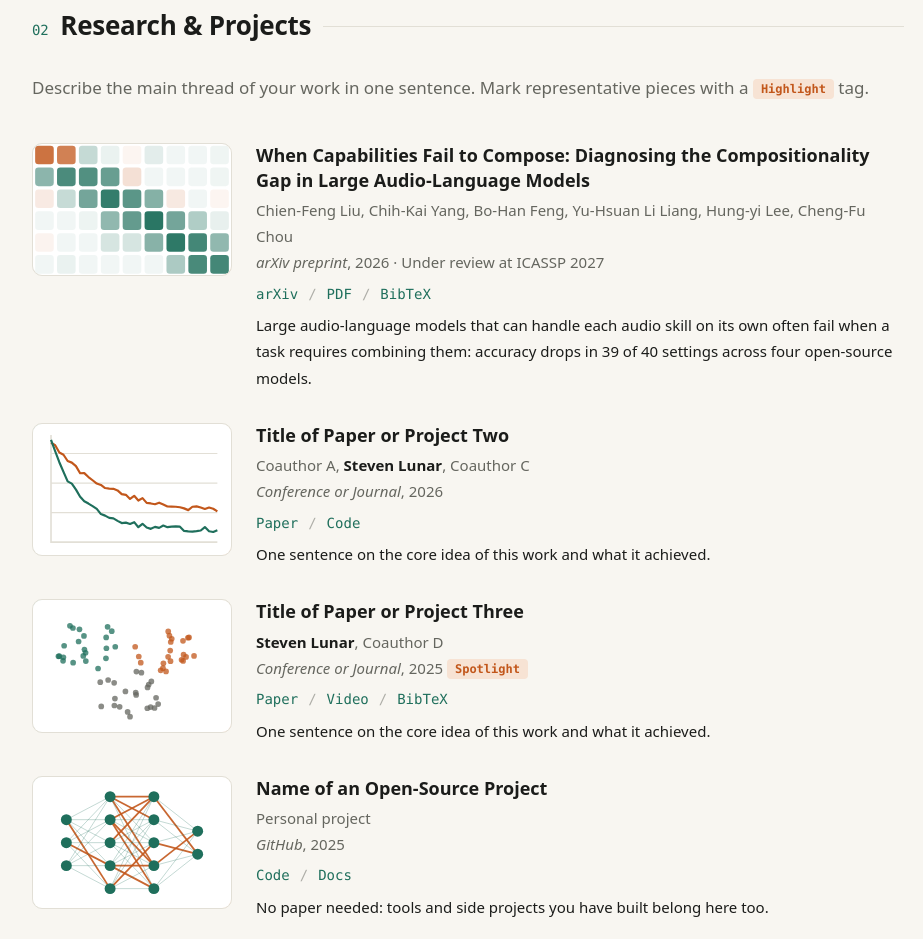
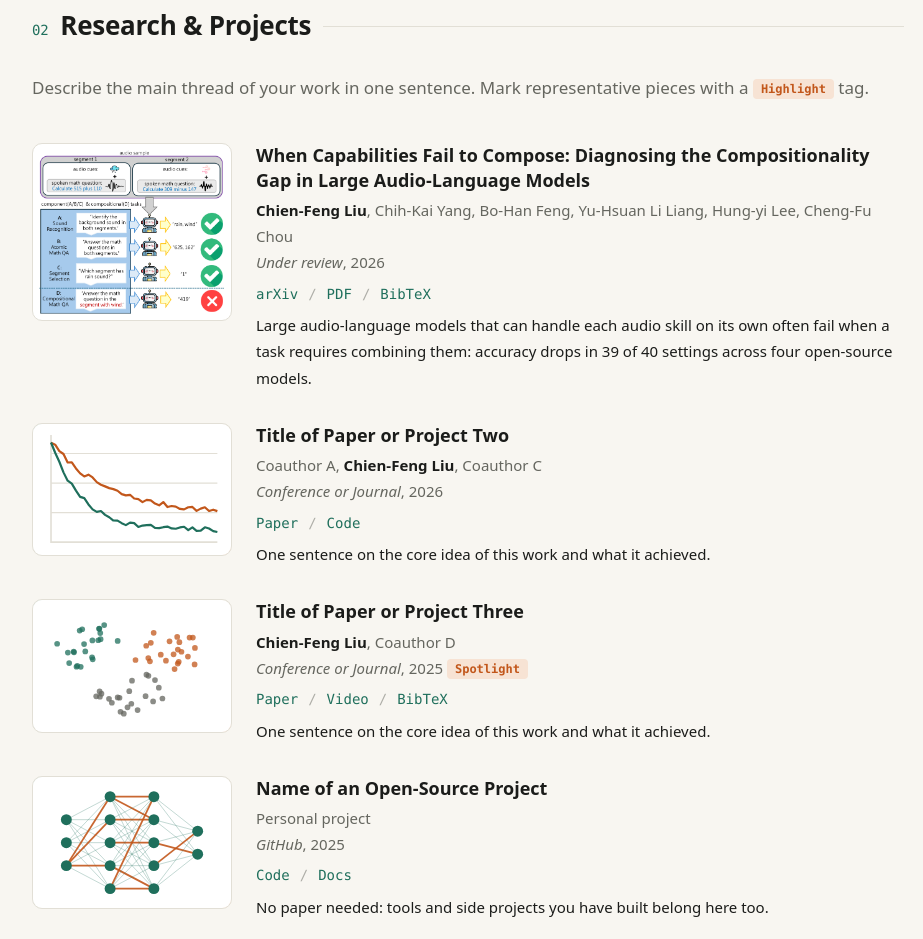
Before and after one commit to steven-lunar/steven-lunar.github.io, a plain HTML site: page index.html in a window 1280 px wide. Shown: the part 987-1926 px from the top of the page, without its empty margins (172-1095 px from the left). Drawn offline with Linux system fonts and the light colour scheme.

Commit message:
Use real name, add paper figure, mark paper as under review
Co-Authored-By: Claude Opus 5.5 <noreply@anthropic.com>

```diff
--- a/index.html
+++ b/index.html
@@ -3,8 +3,8 @@
 <head>
   <meta charset="UTF-8">
   <meta name="viewport" content="width=device-width, initial-scale=1">
-  <title>Steven Lunar</title>
-  <meta name="description" content="Personal homepage of Steven Lunar">
+  <title>Chien-Feng Liu</title>
+  <meta name="description" content="Personal homepage of Chien-Feng Liu">
   <script>
     // 在畫面出現前先決定主題：優先用上次手動選的，否則跟隨系統
     (function () {
@@ -18,13 +18,13 @@
     })();
   </script>
   <!-- 改了 style.css 或 script.js 之後，把 ?v= 後面的數字加一，瀏覽器才不會用到舊的快取 -->
-  <link rel="stylesheet" href="style.css?v=5">
+  <link rel="stylesheet" href="style.css?v=6">
 </head>
 <body>
 
   <header class="nav">
     <div class="wrap nav-inner">
-      <a class="brand" href="#top">Steven Lunar</a>
+      <a class="brand" href="#top">Chien-Feng Liu</a>
       <nav aria-label="Main">
         <a href="#news">News</a>
         <a href="#research">Research</a>
@@ -48,7 +48,7 @@
       <div class="wrap hero-inner">
         <div class="hero-text">
           <p class="eyebrow">M.S. Student · National Taiwan University</p>
-          <h1>Steven Lunar</h1>
+          <h1>Chien-Feng Liu</h1>
           <p class="bio">
             I'm a master's student in Computer Science at
             <a href="https://www.csie.ntu.edu.tw/">National Taiwan University</a>,
@@ -70,8 +70,8 @@
             <li>Multimodal Learning</li>
           </ul>
         </div>
-        <!-- 換成照片：把下面這個 div 改成 <img class="portrait" src="photo.jpg" alt="Steven Lunar"> -->
-        <div class="portrait" aria-hidden="true"><span>SL</span></div>
+        <!-- 換成照片：把下面這個 div 改成 <img class="portrait" src="photo.jpg" alt="Chien-Feng Liu"> -->
+        <div class="portrait" aria-hidden="true"><span>CL</span></div>
       </div>
     </section>
 
@@ -92,13 +92,13 @@
       <p class="section-intro">Describe the main thread of your work in one sentence. Mark representative pieces with a <span class="award">Highlight</span> tag.</p>
 
       <article class="paper" id="paper-1">
-        <!-- 縮圖：可以換成論文裡的圖，<div class="thumb"><img src="images/compositionality-gap.png" alt="..."></div> -->
-        <div class="thumb" data-art="heatmap"></div>
+        <a class="thumb thumb-figure" href="https://arxiv.org/abs/2609.36921">
+          <img src="images/compositionality-gap.png" alt="Figure 1 of the paper: a model answers sound recognition, math QA and segment selection questions correctly, but fails the compositional question that combines them.">
+        </a>
         <div class="paper-body">
           <h3><a href="https://arxiv.org/abs/2609.36921">When Capabilities Fail to Compose: Diagnosing the Compositionality Gap in Large Audio-Language Models</a></h3>
-          <!-- 把你自己的名字用 <strong>...</strong> 包起來 -->
-          <p class="authors">Chien-Feng Liu, Chih-Kai Yang, Bo-Han Feng, Yu-Hsuan Li Liang, Hung-yi Lee, Cheng-Fu Chou</p>
-          <p class="venue"><em>arXiv preprint</em>, 2026 · Under review at ICASSP 2027</p>
+          <p class="authors"><strong>Chien-Feng Liu</strong>, Chih-Kai Yang, Bo-Han Feng, Yu-Hsuan Li Liang, Hung-yi Lee, Cheng-Fu Chou</p>
+          <p class="venue"><em>Under review</em>, 2026</p>
           <p class="paper-links"><a href="https://arxiv.org/abs/2609.36921">arXiv</a><span>/</span><a href="https://arxiv.org/pdf/2609.36921">PDF</a><span>/</span><a href="https://arxiv.org/bibtex/2609.36921">BibTeX</a></p>
           <p class="summary">Large audio-language models that can handle each audio skill on its own often fail when a task requires combining them: accuracy drops in 39 of 40 settings across four open-source models.</p>
         </div>
@@ -108,7 +108,7 @@
         <div class="thumb" data-art="curves"></div>
         <div class="paper-body">
           <h3><a href="#">Title of Paper or Project Two</a></h3>
-          <p class="authors">Coauthor A, <strong>Steven Lunar</strong>, Coauthor C</p>
+          <p class="authors">Coauthor A, <strong>Chien-Feng Liu</strong>, Coauthor C</p>
           <p class="venue"><em>Conference or Journal</em>, 2026</p>
           <p class="paper-links"><a href="#">Paper</a><span>/</span><a href="#">Code</a></p>
           <p class="summary">One sentence on the core idea of this work and what it achieved.</p>
@@ -119,7 +119,7 @@
         <div class="thumb" data-art="scatter"></div>
         <div class="paper-body">
           <h3><a href="#">Title of Paper or Project Three</a></h3>
-          <p class="authors"><strong>Steven Lunar</strong>, Coauthor D</p>
+          <p class="authors"><strong>Chien-Feng Liu</strong>, Coauthor D</p>
           <p class="venue"><em>Conference or Journal</em>, 2025 <span class="award">Spotlight</span></p>
           <p class="paper-links"><a href="#">Paper</a><span>/</span><a href="#">Video</a><span>/</span><a href="#">BibTeX</a></p>
           <p class="summary">One sentence on the core idea of this work and what it achieved.</p>
@@ -194,7 +194,7 @@
   </main>
 
   <footer class="wrap footer">
-    <p>© 2026 Steven Lunar</p>
+    <p>© 2026 Chien-Feng Liu</p>
     <a href="#top">Back to top ↑</a>
   </footer>
 
--- a/style.css
+++ b/style.css
@@ -322,6 +322,9 @@ time {
 }
 .thumb svg { display: block; width: 100%; height: 100%; background: var(--surface); }
 .thumb img { display: block; width: 100%; height: 100%; object-fit: cover; }
+/* 論文圖：完整顯示不裁切，底色固定白色，深色模式下文字才看得到 */
+.thumb-figure { display: block; aspect-ratio: auto; background: #fff; }
+.thumb-figure img { height: auto; padding: 6px; }
 
 /* 縮圖裡的圖形顏色 */
 .thumb .f1 { fill: var(--accent); }
```
Also changed, not shown: projects/example-project/index.html (+7 -7 lines), images/compositionality-gap.png (added).
